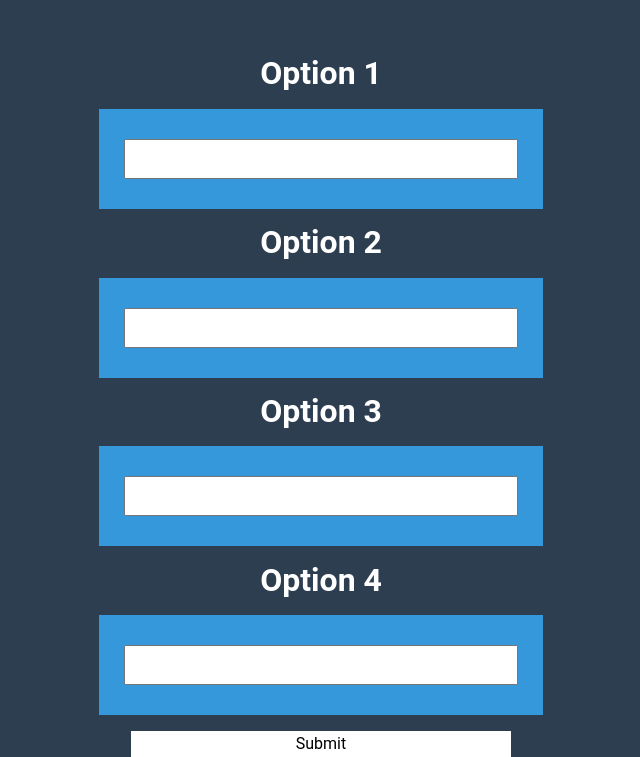
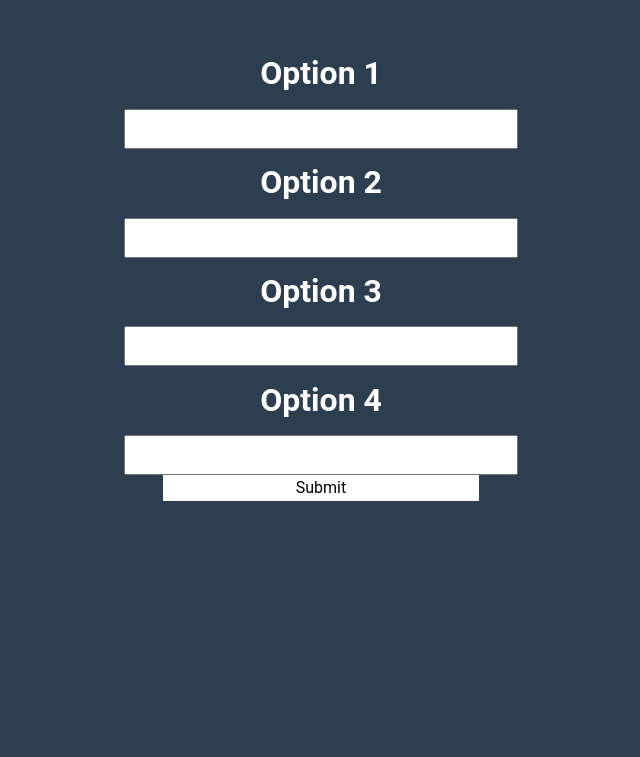
Before and after one commit to Ket93/Polling-App, a React (Create React App) app: page /pollcreate in a window 1280 px wide. Shown: the part 104-861 px from the top of the page, without its empty margins (319-959 px from the left). After the commit the page ends 800 px from the top, so only its background shows below. Built offline with nearby package versions, Linux system fonts and the light colour scheme.

Commit message:
fixed css

```diff
--- a/src/components/PollCreate/PollCreate.css
+++ b/src/components/PollCreate/PollCreate.css
@@ -21,7 +21,7 @@ h1 {
     width: 80%;
 }
 
-.row {
+.row1 {
     font-size: 2em;
     background: #3498db;
     color: #fff;
@@ -37,10 +37,7 @@ h1 {
     font-size: 30px;
 }
 
-.buttonContainer form {
-}
-
-.btn a{
+.btn a {
     display: block;
     height: 100%;
     text-decoration: none;
@@ -54,5 +51,6 @@ h1 {
     justify-content: center;
     width: 80%;
     height: 100%;
-    background-color: #fff;;
+    background-color: #fff;
+    ;
 }
```
